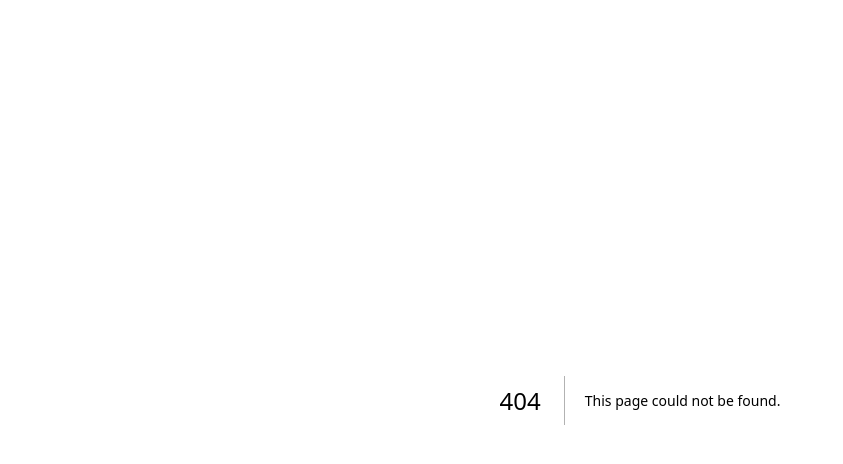
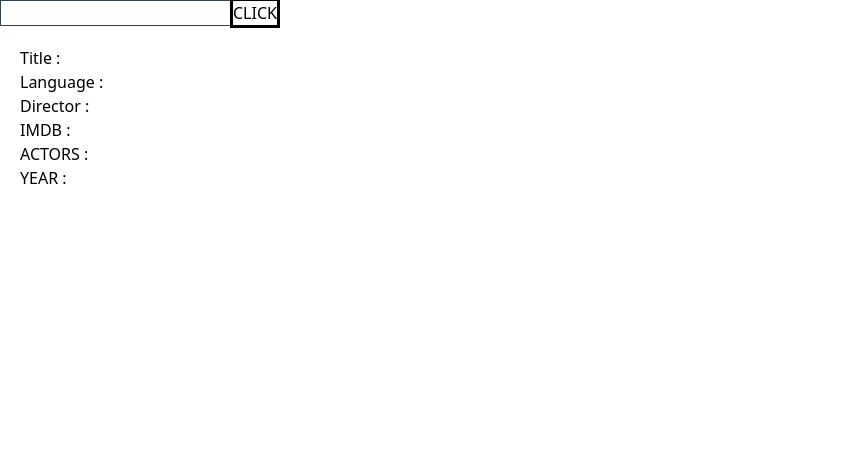
Before and after one commit to Av808080/Signin-Form, a Next.js app: page /Movie in a window 1280 px wide. Before the commit this address had no page. Shown: the top 464 px of the page, without its empty margins (0-843 px from the left). Built offline with nearby package versions, Linux system fonts and the light colour scheme.

Commit message:
MUSIC API

```diff
--- a/package.json
+++ b/package.json
@@ -10,6 +10,7 @@
   },
   "dependencies": {
     "@next/font": "13.2.4",
+    "axios": "^1.3.5",
     "formik": "^2.2.9",
     "next": "13.2.4",
     "react": "18.2.0",
--- /dev/null
+++ b/pages/Movie.js
@@ -0,0 +1,34 @@
+import React, { useRef, useState } from "react";
+import axios from "axios";
+const Movie = () => {
+  const [data, setdata] = useState({});
+  const input = useRef();
+  const URL = `https://www.omdbapi.com/?apikey=4e3c16a0&t=`;
+  const clickHandler = () => {
+    axios
+      .get(`${URL}${input.current.value}`)
+      .then((response) => setdata(response.data));
+  };
+//   console.log(data);
+  //   if(data)
+  //   return<div>NO MOVIE WITH THIS NAME</div>
+  return (
+    <div>
+      <input type="text" ref={input} className="border-slate-700 border" />
+      <button className="outline" onClick={clickHandler}>
+        CLICK
+      </button>
+      <div className="m-5">
+        <img src={data.Poster} alt={data.Title} className="block mx-auto" />
+        <p>Title : {data.Title}</p>
+        <p>Language : {data.Language}</p>
+        <p>Director : {data.Director}</p>
+        <p>IMDB : {data.imdbRating}</p>
+        <p>ACTORS : {data.Actors}</p>
+        <p>YEAR : {data.Year}</p>
+      </div>
+    </div>
+  );
+};
+
+export default Movie;
```
Also changed, not shown: 1 other file (tests, documents, lock files or other folders).
